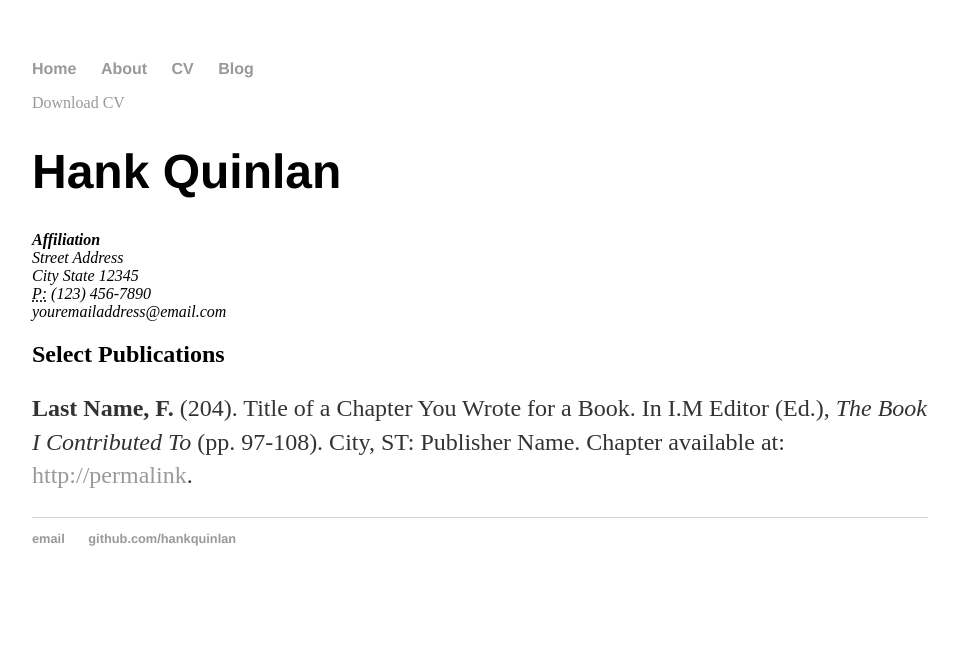
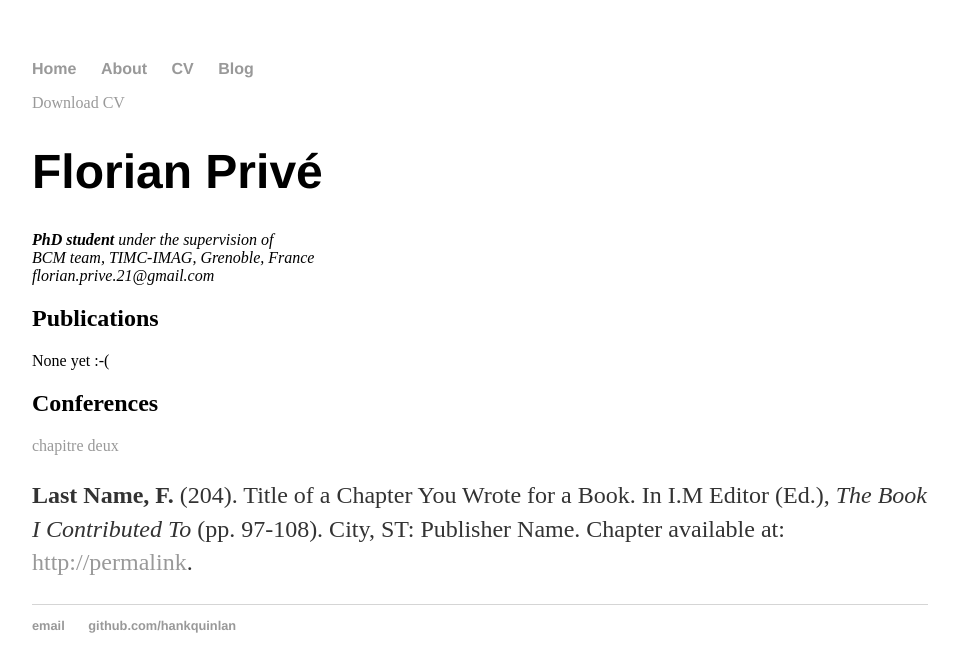
Before and after one commit to privefl/privefl.github.io, a Jekyll site: the page built from cv/index.html, in a window 1280 px wide. Shown: the top 672 px of the page, without its empty margins (160-1119 px from the left). Built offline with Jekyll 4.4.1, drawn with Linux system fonts in a browser that asks for light colours.

Commit message:
Update index.html

```diff
--- a/cv/index.html
+++ b/cv/index.html
@@ -5,16 +5,21 @@
 
 	<div class="cv">
 		<a href="#" class="download" title="Download CV as PDF">Download CV</a>
-					<h1>Hank Quinlan</h1>
+					<h1>Florian Privé</h1>
 					<address>
-					<strong>Affiliation</strong><br>
-					Street Address<br>
-					City State 12345<br>
-					<abbr title="phone">P:</abbr> (123) 456-7890<br>
-					<span class="obfuscate">youremailaddress@email.com</span>
+					<strong>PhD student</strong> under the supervision of
+					<br>
+					BCM team, TIMC-IMAG, Grenoble, France<br>
+					<span class="obfuscate">florian.prive.21@gmail.com</span>
 					</address>
 
-					<h2>Select Publications</h2>
+					<h2>Publications</h2>
+
+					None yet :-(
+
+					<h2>Conferences</h2>
+
+					<A href="chapitre2.html">chapitre deux</A>
 
 					<p><strong>Last Name, F.</strong> (204). Title of a Chapter You Wrote for a Book.
 					In I.M Editor (Ed.), <em>The Book I Contributed To</em> (pp. 97-108).
```
